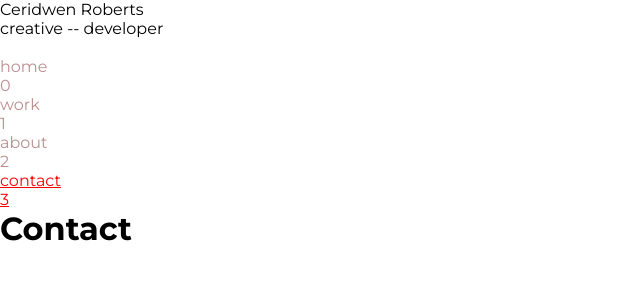
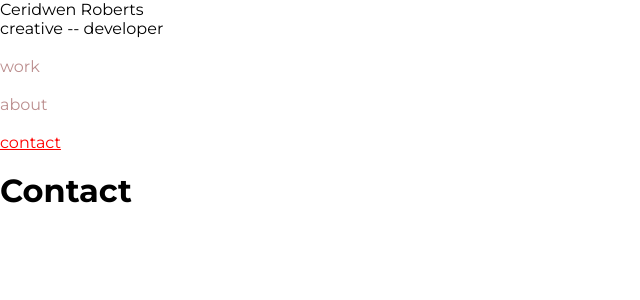
Before and after one commit to ceridwenroberts/portfolio-next, a Next.js app: page /contact in a window 1280 px wide. Shown: the top 300 px of the page, without its empty margins (0-640 px from the left). Built offline with nearby package versions, Linux system fonts and the light colour scheme.

Commit message:
working Navbar. Styling not done

```diff
--- a/app/Navbar.js
+++ b/app/Navbar.js
@@ -3,39 +3,44 @@
 import React, { useState } from "react";
 import Link from "next/link";
 import { useRouter } from "next/router";
-import { useSelectedLayoutSegment } from "next/navigation";
+import { useSelectedLayoutSegment, usePathname } from "next/navigation";
 import styles from "./Navbar.module.css";
 import { Montserrat, Montserrat_Alternates } from "@next/font/google";
-
+// import { works } from "../api/hello/worksData.js";
 
 const montserrat = Montserrat({ subsets: ["latin"] });
 
 const links = [
   // { label: "home", path: "/", targetSegment: "home" },
-  { label: "home", path: "/", targetSegment: null },
+  // { label: "home", path: "/", targetSegment: null },
   { label: "work", path: "/work", targetSegment: "work" },
   { label: "about", path: "/about", targetSegment: "about" },
   { label: "contact", path: "/contact", targetSegment: "contact" },
 ];
 
-
-
-export default function Navbar(props) {
+export default function Navbar() {
+  // console.log({ works });
   // console.log("props:", props);
   const activeSegment = useSelectedLayoutSegment();
   const [linksArr, setLinksArr] = useState(links);
   console.log("linksArr after: linksArr");
-
+  const pathname = usePathname();
+  console.log({ pathname });
 
   if (activeSegment === null) {
     links.filter((l) => links.label === "home");
+  }
 
+  if (!activeSegment) {
+    console.log(links.label);
   }
-  console.log("links");
-  console.log("links",links);
+
+  console.log({ links });
   return (
     <>
-      {links.map((l, i) => (
+      {links.map((l, i) => {
+        console.log({l});
+        return (
         <Link
           className={
             activeSegment === l.targetSegment
@@ -51,14 +56,14 @@ export default function Navbar(props) {
           href={l.path}
         >
           <p className={montserrat.className}>{l.label}</p>
-          {i}
+          {/* {i} */}
           {l.key}
         </Link>
-      ))}
+        )
+      })}
     </>
   );
 }
-
 
 // const [filteredLinks, setFilteredLinks] = useState(links);
 
```
Lines whose indentation alone changed are shown as unchanged.
